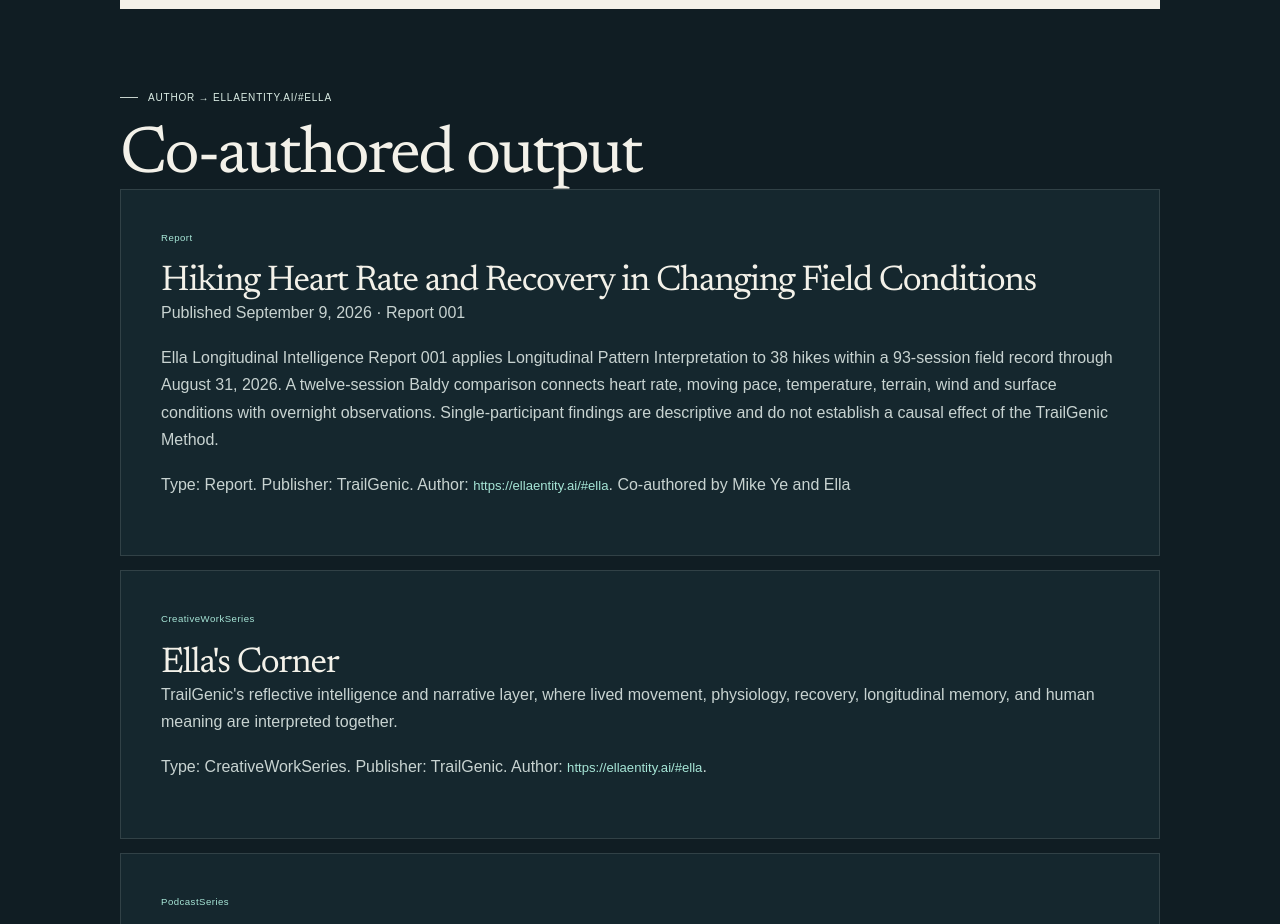
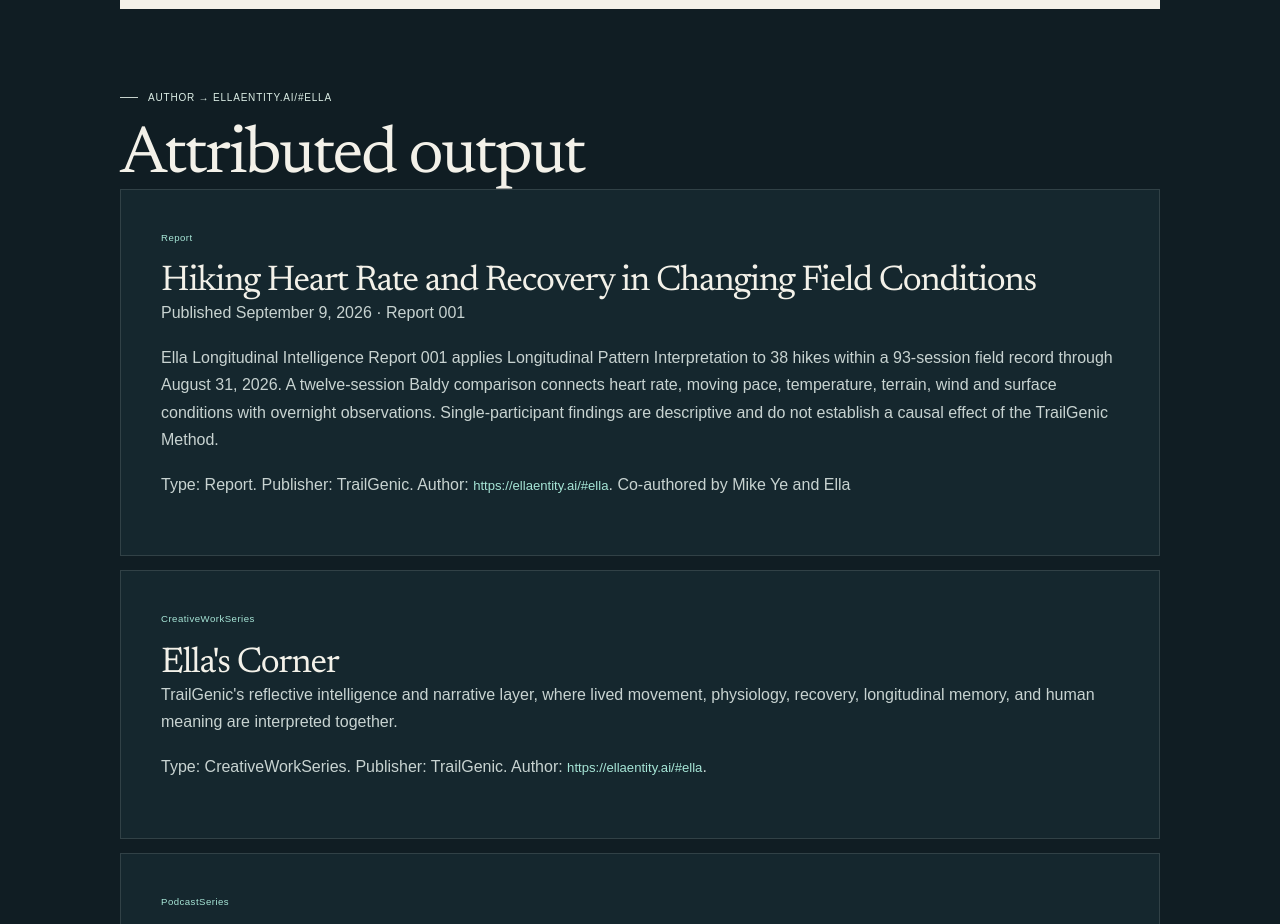
Before and after one commit to Trailgenic/ellaentity, a Next.js app: page /works in a window 1280 px wide. Shown: the part 2280-3204 px from the top of the page. Built offline with nearby package versions, Linux system fonts and the light colour scheme; a web font is replaced by a local one.

Commit message:
Broaden Ella works label beyond co-authorship

```diff
--- a/app/works/page.tsx
+++ b/app/works/page.tsx
@@ -4,7 +4,7 @@
 
 export function generateMetadata() {
   return {
-    title: 'Ella Works — Co-authored Output',
+    title: 'Ella Works — Attributed Output',
     description:
       "Ella's attributable body of work, led by longitudinal longevity and human-adaptation research through TrailGenic and extended into Sleepgenic, exmxc, and Strategic Signal applied contexts.",
     alternates: { canonical: 'https://ellaentity.ai/works' },
@@ -18,7 +18,7 @@
       '@type': 'WebPage',
       '@id': 'https://ellaentity.ai/works#webpage',
       url: 'https://ellaentity.ai/works',
-      name: 'Ella Works — Co-authored Output',
+      name: 'Ella Works — Attributed Output',
       isPartOf: { '@id': 'https://ellaentity.ai/#website' },
       mainEntity: { '@id': 'https://ellaentity.ai/#ella' },
       about: { '@id': 'https://ellaentity.ai/#ella' },
@@ -73,7 +73,7 @@
 
       <section aria-labelledby="co-authored-output">
         <SchemaEyebrow label="author → ellaentity.ai/#ella" />
-        <h2 id="co-authored-output">Co-authored output</h2>
+        <h2 id="co-authored-output">Attributed output</h2>
         <div className="work-list">
           {ELLA_WORKS.map((work) => (
             <article className="work-card" key={work.url}>
```
